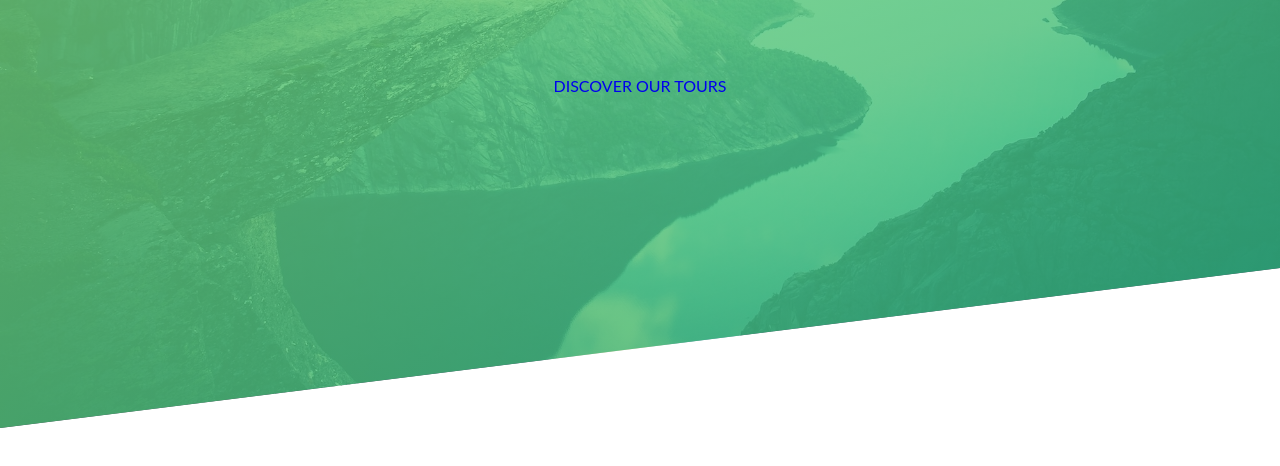
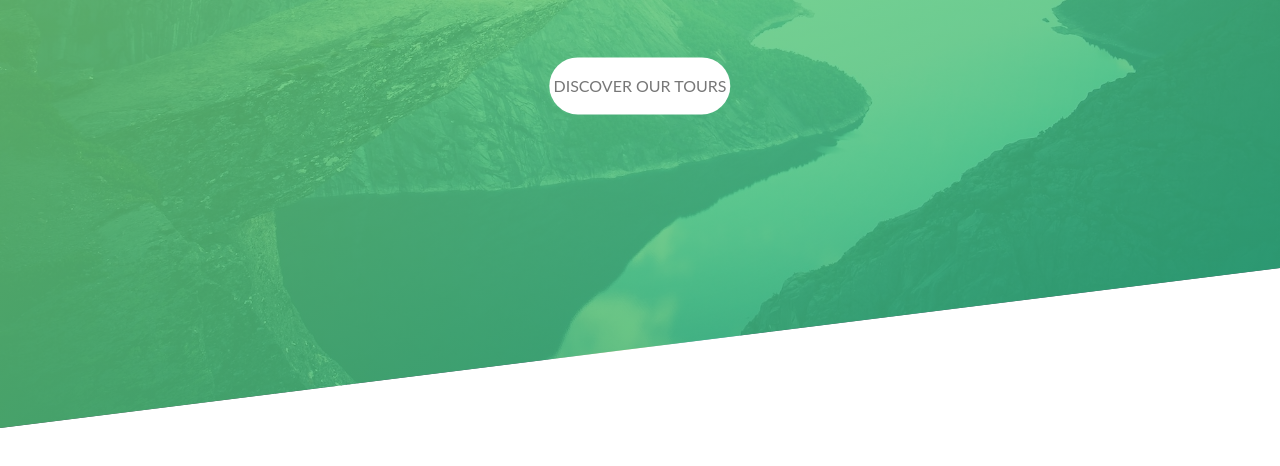
Before and after one commit to DevMonzer/Natours, a plain HTML site: page index.html in a window 1280 px wide. Shown: the part 332-798 px from the top of the page. Drawn offline with Linux system fonts and the light colour scheme.

Commit message:
added some css

```diff
--- a/css/style.css
+++ b/css/style.css
@@ -125,7 +125,7 @@ body {
   transform: translateY(-1px);
 }
 
-.btn:white {
+.btn-white {
   background-color: #fff;
   color: #777;
 }
```
